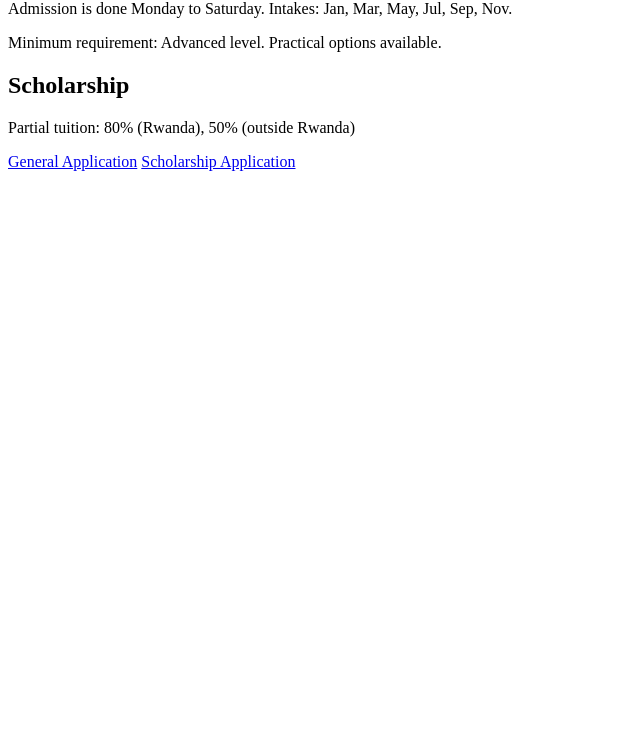
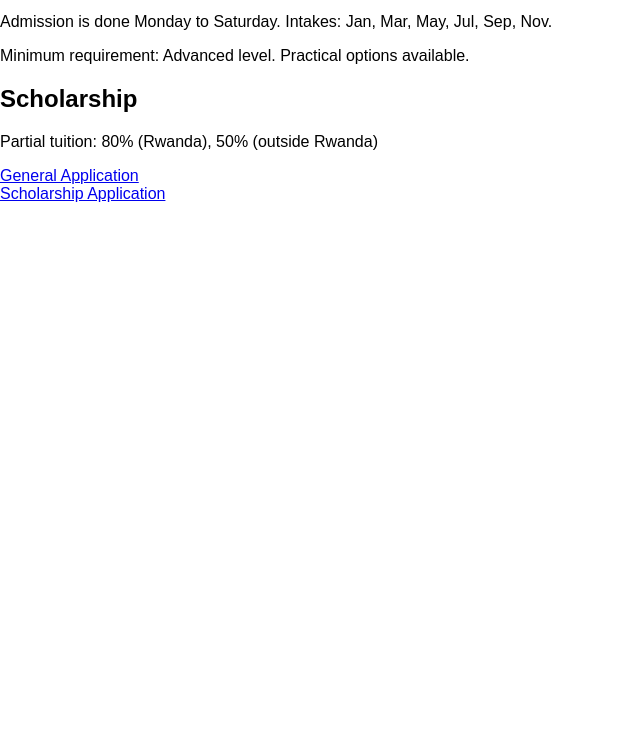
Before and after one commit to Reynoldsde/KFTV, a plain HTML site: page admissions.html in a window 1280 px wide. Shown: the part 55-800 px from the top of the page, without its empty margins (0-640 px from the left). Drawn offline with Linux system fonts and the light colour scheme.

Commit message:
Update admissions.html

```diff
--- a/admissions.html
+++ b/admissions.html
@@ -1,3 +1,13 @@
+<!DOCTYPE html>
+<html lang="en">
+<head>
+  <meta charset="UTF-8" />
+  <meta name="viewport" content="width=device-width, initial-scale=1" />
+  <title>Admissions & Scholarship - KFTV</title>
+  <link rel="stylesheet" href="style.css" />
+</head>
+<body>
+
   <section class="admissions">
     <h1>Admissions & Scholarship</h1>
     <p>Admission is done Monday to Saturday. Intakes: Jan, Mar, May, Jul, Sep, Nov.</p>
@@ -6,6 +16,9 @@
     <h2>Scholarship</h2>
     <p>Partial tuition: 80% (Rwanda), 50% (outside Rwanda)</p>
 
-  <a href="https://forms.gle/rfV8eDv7XmWoyVgM9" target="_blank">General Application</a>
-  <a href="https://forms.gle/Au7YXLCTFGcSN58w6" target="_blank">Scholarship Application</a>
+    <a href="https://forms.gle/rfV8eDv7XmWoyVgM9" target="_blank" rel="noopener noreferrer">General Application</a><br/>
+    <a href="https://forms.gle/Au7YXLCTFGcSN58w6" target="_blank" rel="noopener noreferrer">Scholarship Application</a>
   </section>
+
+</body>
+</html>
```
Lines whose indentation alone changed are shown as unchanged.
